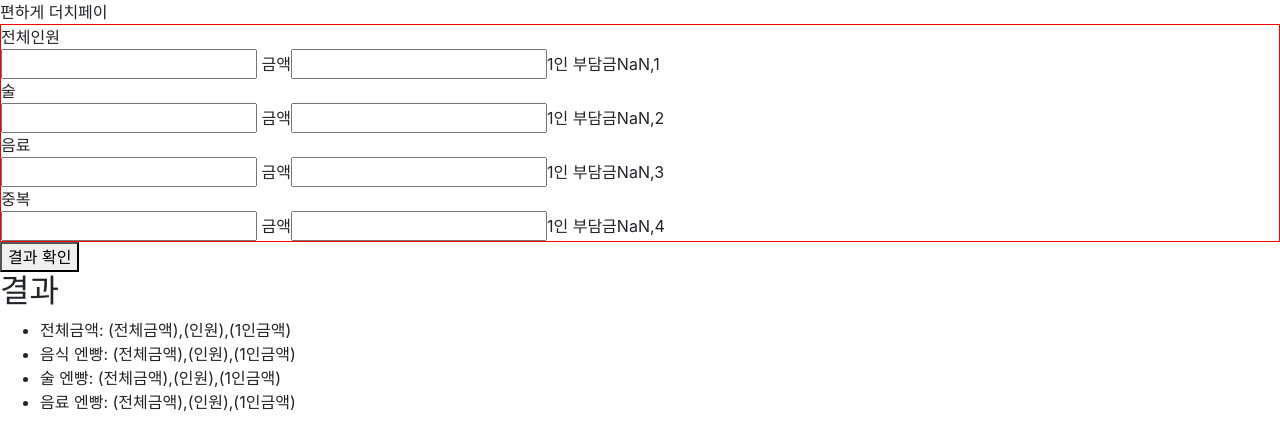
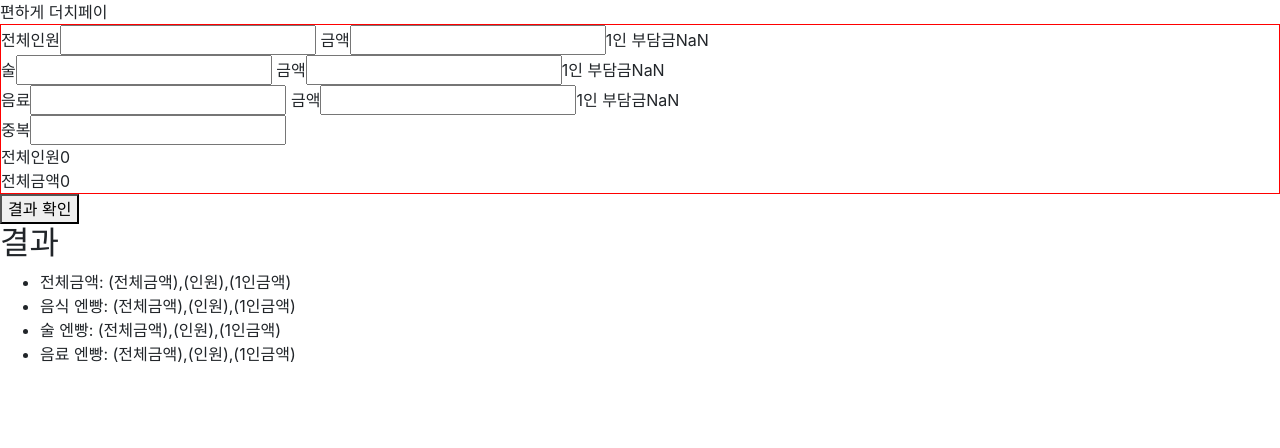
Before and after one commit to qkr30510/dutch-project, a React (Create React App) app: page / in a window 1280 px wide. Shown: the top 448 px of the page. Built offline with nearby package versions, Linux system fonts and the light colour scheme.

Commit message:
Complete Math

```diff
--- a/src/App.js
+++ b/src/App.js
@@ -1,6 +1,6 @@
 import React from 'react';
 import Realmain from './Component/Realmain';
-import Main from './Component/Main';
+// import Main from './Component/Main';
 import 'bootstrap/dist/css/bootstrap.css'
 import Result from './Component/Result';
 
--- a/src/Component/Main.js
+++ b/src/Component/Main.js
@@ -3,10 +3,15 @@ import Input from './Input';
 import Input2 from './Input2';
 import Resultmath from './Resultmath';
 
-const Main = ({ setresults, dd }) => {
+const Main = ({ setresults, dd,settotalperson,settotalprice}) => {
+// const Main = ({dd, setaa, setbb }) => {
   const [payvalue, setPayvalue] = useState('');
   const [personvalue, setPersonvalue] = useState('');
+  // const [result, setResult] = useState([]);
   const [result, setResult] = useState();
+  // const [resultss, setResultss] = useState();
+
+
 
   const OnChange = useCallback((e) => {
     setPayvalue(e.target.value);
@@ -16,24 +21,39 @@ const Main = ({ setresults, dd }) => {
     setPersonvalue(e.target.value);
   }, []);
 
+
   useEffect(
     (e) => {
       setResult(personvalue / payvalue);
-      setresults(result);
+      setresults((prevState) => {
+        const t  = [...prevState]
+        t[dd-1] = personvalue / payvalue;
+        return  t;
+       })
+       settotalperson((prev)=>{
+         const s = [...prev]
+         s[dd-1] = payvalue
+         return s;
+       })
+       settotalprice((prev)=>{
+        const s = [...prev]
+        s[dd-1] = personvalue
+        return s;
+      })
     },
-    [setresults, personvalue, payvalue, result],
+    [personvalue, payvalue],
+    // [personvalue, payvalue, setresults],
   );
 
-  console.log('id',dd)
-  console.log('value',dd.value)
+//  console.log('id',dd,'result',result)
 
   return (
-    <div>
+    <>
       <Input2 value={payvalue} OnChange={OnChange} /> <span>금액</span>
       <Input value={personvalue} OnChange={OnChange2} />
       <span>1인 부담금</span>
       <Resultmath dd={dd} result={result} />
-    </div>
+    </>
   );
 };
 export default Main;
--- a/src/Component/Realmain.js
+++ b/src/Component/Realmain.js
@@ -1,11 +1,12 @@
-import React, { useState,useCallback } from 'react';
+import React, { useState } from 'react';
 import Main from './Main';
 import styled from 'styled-components';
+import Input2 from './Input2';
+import Input from './Input';
 
 const Wrap = styled.div`
   border: 1px solid red;
 `;
-const Realmain = () => {
 
 const Paylists = [
   {
@@ -20,31 +21,53 @@ const Realmain = () => {
     id: 3,
     title: '음료',
   },
-    {
-      id: 4,
-      title: '중복',
-    },
 ];
-  const [results, setresults] = useState();
 
+const Realmain = () => {
+  const [results, setresults] = useState([]);
+  const [totalperson, settotalperson] = useState([]);
+  const [totalprice, settotalprice] = useState([]);
 
   let Paylist = Paylists.map((paycontent) => (
     <div key={paycontent.id}>
       <span>{paycontent.title}</span>
-      <Main setresults={setresults} dd={paycontent.id} />
+      <Main setresults={setresults} dd={paycontent.id} settotalperson={settotalperson} settotalprice={settotalprice}/>
     </div>
   ));
 
+  // console.log('result', results);
+
   const onClick = () => {
     console.log(Paylist.length);
+    // console.log('results',aa/bb)
+    console.log('results', '전체+술', results[0] + results[1]);
+    console.log('results', '전체+음료', results[0] + results[2]);
+    console.log('results', '중복', results[0] + results[1] + results[2]);
+    console.log('전체인원',Number(totalperson[0])+Number(totalperson[1])+Number(totalperson[2]) );
+    console.log('전체금액',Number(totalprice[0])+Number(totalprice[1])+Number(totalprice[2]));
   };
-  console.log('results',results)
+  // const Totalperson =
   return (
     <div>
-      <Wrap>{Paylist}</Wrap>
-      <button type='button' onClick={onClick}>결과 확인</button>
+      <Wrap>
+        {Paylist}
+        <div >
+          <span>중복</span>
+          <Input2/>
         </div>
-
+        <div >
+          <span>전체인원</span>
+          {Number(totalperson[0])+Number(totalperson[1])+Number(totalperson[2])}
+        </div>
+        <div >
+          <span>전체금액</span>
+          {Number(totalprice[0])+Number(totalprice[1])+Number(totalprice[2])}
+        </div>
+      </Wrap>
+      <button type="button" onClick={onClick}>
+        결과 확인
+      </button>
+    </div>
   );
 };
 export default Realmain;
--- a/src/Component/Resultmath.js
+++ b/src/Component/Resultmath.js
@@ -4,7 +4,7 @@ const Resultmath = ({ dd, result}) => {
   return (
     <>
       <span id={dd}>
-        {result},{dd}
+        {result}
       </span>
     </>
   );
```
Lines whose indentation alone changed are shown as unchanged.
